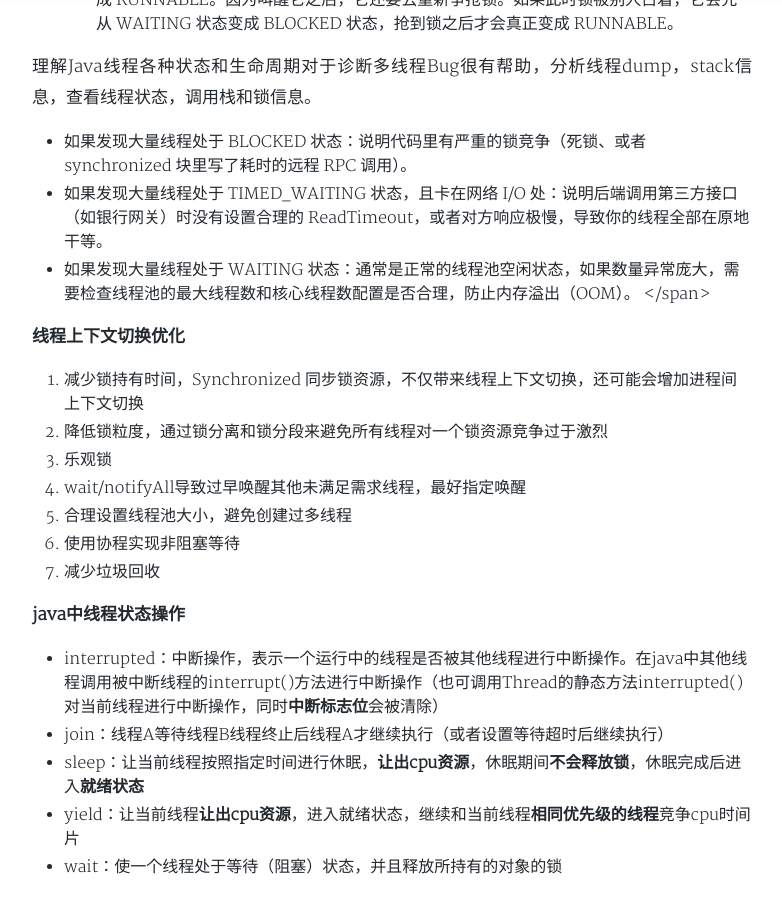
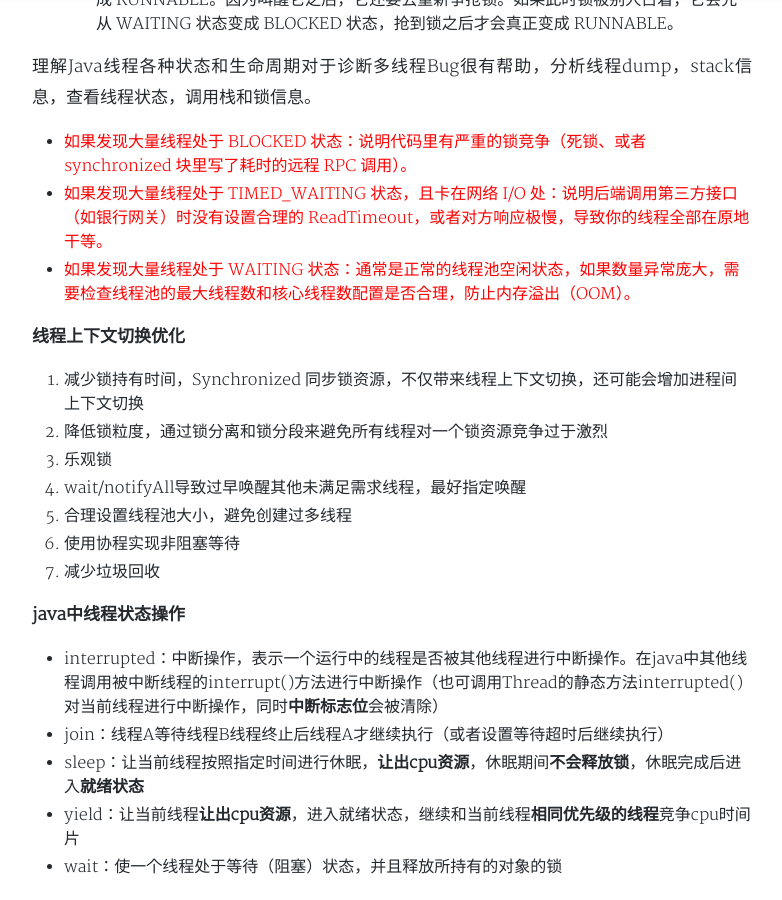
Before and after one commit to gobige/gobige.github.io, a Jekyll site: the page built from _posts/2017-10-27-javaconcurrent.md, in a window 1280 px wide and 900 px high, scrolled down 2537 px. Shown: the whole window, without its empty margins (248-1030 px from the left). Built offline with Jekyll 4.4.1, drawn with Linux system fonts in a browser that asks for light colours; nearby versions of some CDN libraries; a style sheet for code colours, icons or effects is not loaded.

Commit message:
Update 2017-10-27-javaconcurrent.md

```diff
--- a/_posts/2017-10-27-javaconcurrent.md
+++ b/_posts/2017-10-27-javaconcurrent.md
@@ -76,12 +76,10 @@
 
 理解Java线程各种状态和生命周期对于诊断多线程Bug很有帮助，分析线程dump，stack信息，查看线程状态，调用栈和锁信息。
 
-<span style="color: red;">
-
-- 如果发现大量线程处于 BLOCKED 状态：说明代码里有严重的锁竞争（死锁、或者 synchronized 块里写了耗时的远程 RPC 调用）。
-- 如果发现大量线程处于 TIMED_WAITING 状态，且卡在网络 I/O 处：说明后端调用第三方接口（如银行网关）时没有设置合理的 ReadTimeout，或者对方响应极慢，导致你的线程全部在原地干等。
-- 如果发现大量线程处于 WAITING 状态：通常是正常的线程池空闲状态，如果数量异常庞大，需要检查线程池的最大线程数和核心线程数配置是否合理，防止内存溢出（OOM）。
-</span>
+- <span style="color: red;">如果发现大量线程处于 BLOCKED 状态：说明代码里有严重的锁竞争（死锁、或者 synchronized 块里写了耗时的远程 RPC 调用）。</span>
+- <span style="color: red;">如果发现大量线程处于 TIMED_WAITING 状态，且卡在网络 I/O 处：说明后端调用第三方接口（如银行网关）时没有设置合理的 ReadTimeout，或者对方响应极慢，导致你的线程全部在原地干等。</span>
+- <span style="color: red;">如果发现大量线程处于 WAITING 状态：通常是正常的线程池空闲状态，如果数量异常庞大，需要检查线程池的最大线程数和核心线程数配置是否合理，防止内存溢出（OOM）。</span>
+
 
 **线程上下文切换优化**
 
```
